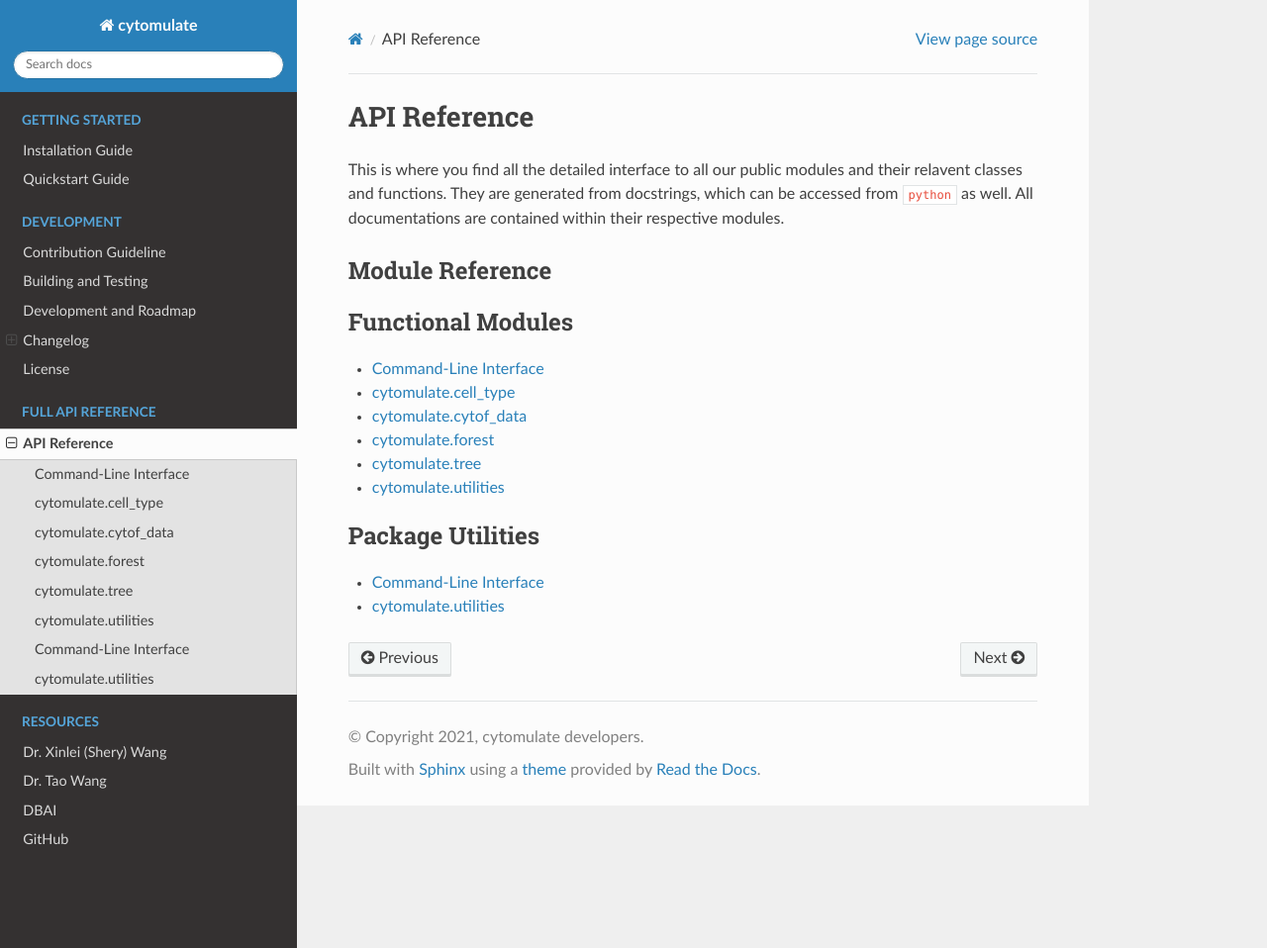
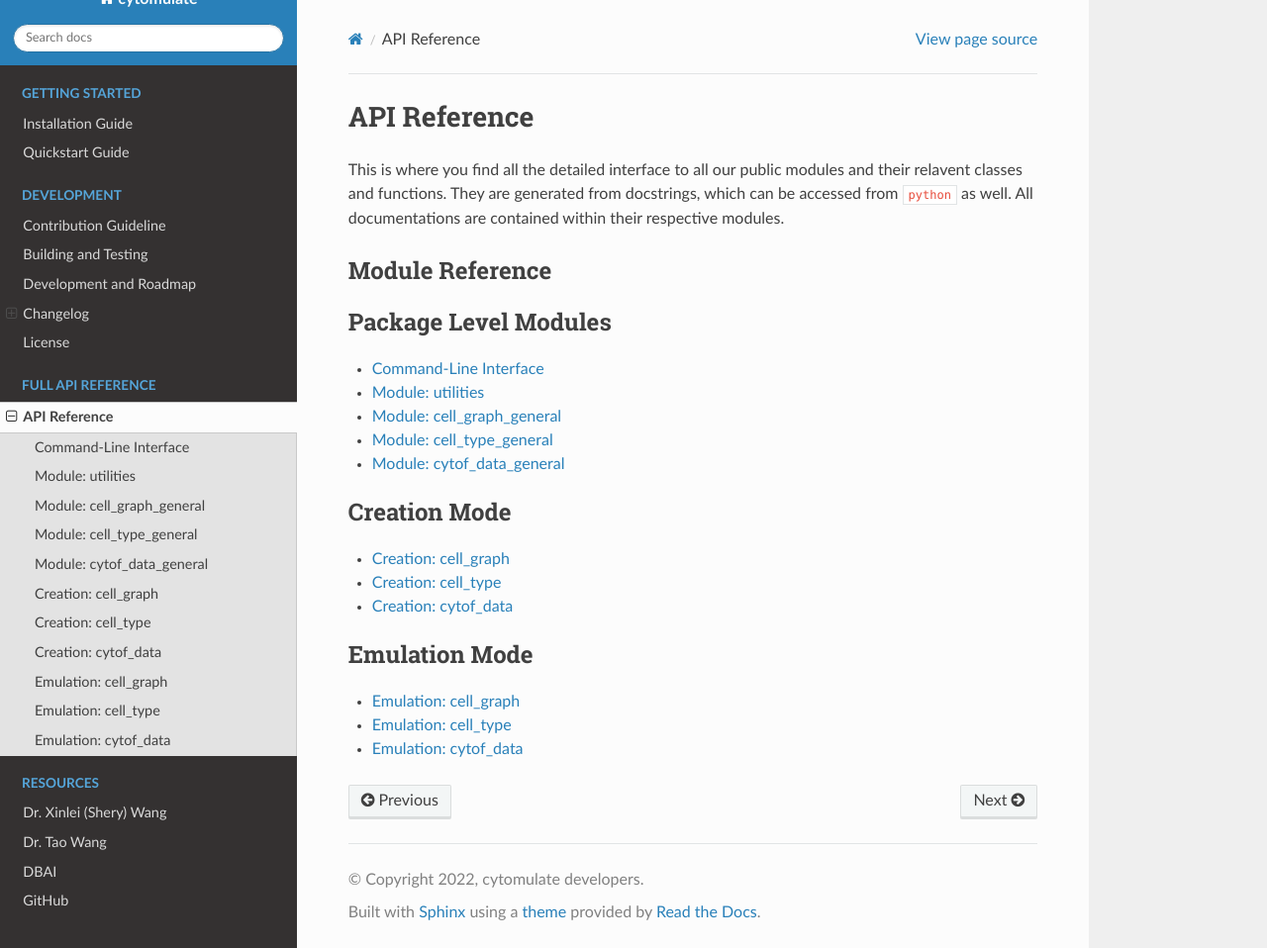
Before and after one commit to kevin931/cytomulate, a Sphinx documentation site: the page built from docs/source/documentation/index.rst, in a window 1280 px wide and 958 px high. Shown: the whole window at 99% size. Built offline with Sphinx 7.4.7 and the Read the Docs theme 2.0.0, drawn with Linux system fonts in a browser that asks for light colours.

```diff
--- a/docs/source/conf.py
+++ b/docs/source/conf.py
@@ -3,7 +3,7 @@ import sys
 sys.path.insert(0, os.path.abspath('../../'))
 
 project = 'cytomulate'
-copyright = '2021, cytomulate developers'
+copyright = '2022, cytomulate developers'
 author = 'cytomulate developers'
 release = '0.0.0'
 
@@ -11,11 +11,11 @@ extensions = [
     "sphinx_rtd_theme",
     "sphinx.ext.autodoc",
     "sphinx.ext.viewcode",
+    "sphinx.ext.napoleon",
     "sphinxcontrib.autoprogram",
     "sphinx_autodoc_typehints",
     "sphinx_git"
 ]
-
 
 templates_path = ['_templates']
 exclude_patterns = []
--- a/docs/source/documentation/tree.rst
+++ b/docs/source/documentation/cell_graph_general.rst
@@ -1,8 +1,7 @@
-cytomulate.tree
+Module: cell_graph_general
 ======================================
 
-.. py:currentmodule:: cytomulate.tree
-.. autoclass:: Tree
+.. autoclass:: cytomulate.cell_graph_general.GeneralCellGraph
     :members:
     :undoc-members:
     :show-inheritance:
--- a/docs/source/documentation/cell_type.rst
+++ /dev/null
@@ -1,8 +0,0 @@
-cytomulate.cell_type
-======================================
-
-.. py:currentmodule:: cytomulate.cell_type
-.. autoclass:: CellType
-    :members:
-    :undoc-members:
-    :show-inheritance:
--- /dev/null
+++ b/docs/source/documentation/cell_type_general.rst
@@ -0,0 +1,8 @@
+Module: cell_type_general
+======================================
+
+.. py:currentmodule:: cytomulate.cell_type_general
+.. autoclass:: GeneralCellType
+    :members:
+    :undoc-members:
+    :show-inheritance:
--- /dev/null
+++ b/docs/source/documentation/creation_cell_graph.rst
@@ -0,0 +1,8 @@
+Creation: cell_graph
+======================================
+
+.. py:currentmodule:: cytomulate.creation.cell_graph
+.. autoclass:: CreationCellGraph
+    :members:
+    :undoc-members:
+    :show-inheritance:
--- /dev/null
+++ b/docs/source/documentation/creation_cell_type.rst
@@ -0,0 +1,8 @@
+Creation: cell_type
+======================================
+
+.. py:currentmodule:: cytomulate.creation.cell_type
+.. autoclass:: CreationCellType
+    :members:
+    :undoc-members:
+    :show-inheritance:
--- /dev/null
+++ b/docs/source/documentation/creation_cytof_data.rst
@@ -0,0 +1,8 @@
+Creation: cytof_data
+======================================
+
+.. py:currentmodule:: cytomulate.creation.cytof_data
+.. autoclass:: CreationCytofData
+    :members:
+    :undoc-members:
+    :show-inheritance:
--- a/docs/source/documentation/cytof_data.rst
+++ /dev/null
@@ -1,8 +0,0 @@
-cytomulate.cytof_data
-======================================
-
-.. py:currentmodule:: cytomulate.cytof_data
-.. autoclass:: CytofData
-    :members:
-    :undoc-members:
-    :show-inheritance:
--- /dev/null
+++ b/docs/source/documentation/cytof_data_general.rst
@@ -0,0 +1,8 @@
+Module: cytof_data_general
+======================================
+
+.. py:currentmodule:: cytomulate.cytof_data_general
+.. autoclass:: GeneralCytofData
+    :members:
+    :undoc-members:
+    :show-inheritance:
--- /dev/null
+++ b/docs/source/documentation/emulation_cell_graph.rst
@@ -0,0 +1,8 @@
+Emulation: cell_graph
+======================================
+
+.. py:currentmodule:: cytomulate.emulation.cell_graph
+.. autoclass:: EmulationCellGraph
+    :members:
+    :undoc-members:
+    :show-inheritance:
--- /dev/null
+++ b/docs/source/documentation/emulation_cell_type.rst
@@ -0,0 +1,8 @@
+Emulation: cell_type
+======================================
+
+.. py:currentmodule:: cytomulate.emulation.cell_type
+.. autoclass:: EmulationCellType
+    :members:
+    :undoc-members:
+    :show-inheritance:
--- /dev/null
+++ b/docs/source/documentation/emulation_cytof_data.rst
@@ -0,0 +1,8 @@
+Emulation: cytof_data
+======================================
+
+.. py:currentmodule:: cytomulate.emulation.cytof_data
+.. autoclass:: EmulationCytofData
+    :members:
+    :undoc-members:
+    :show-inheritance:
--- a/docs/source/documentation/index.rst
+++ b/docs/source/documentation/index.rst
@@ -12,18 +12,27 @@ Module Reference
 
 .. toctree::
    :maxdepth: 1
-   :caption: Functional Modules
+   :caption: Package Level Modules
 
    main
-   cell_type
-   cytof_data
-   forest
-   tree
    utilities
+   cell_graph_general
+   cell_type_general
+   cytof_data_general
 
 .. toctree::
    :maxdepth: 1
-   :caption: Package Utilities
+   :caption: Creation Mode
 
-   main
-   utilities
+   creation_cell_graph
+   creation_cell_type
+   creation_cytof_data
+
+
+.. toctree::
+   :maxdepth: 1
+   :caption: Emulation Mode
+
+   emulation_cell_graph
+   emulation_cell_type
+   emulation_cytof_data
```
Also changed, not shown: docs/source/documentation/forest.rst (deleted, +0 -8 lines), docs/source/documentation/utilities.rst (+8 -10 lines).
